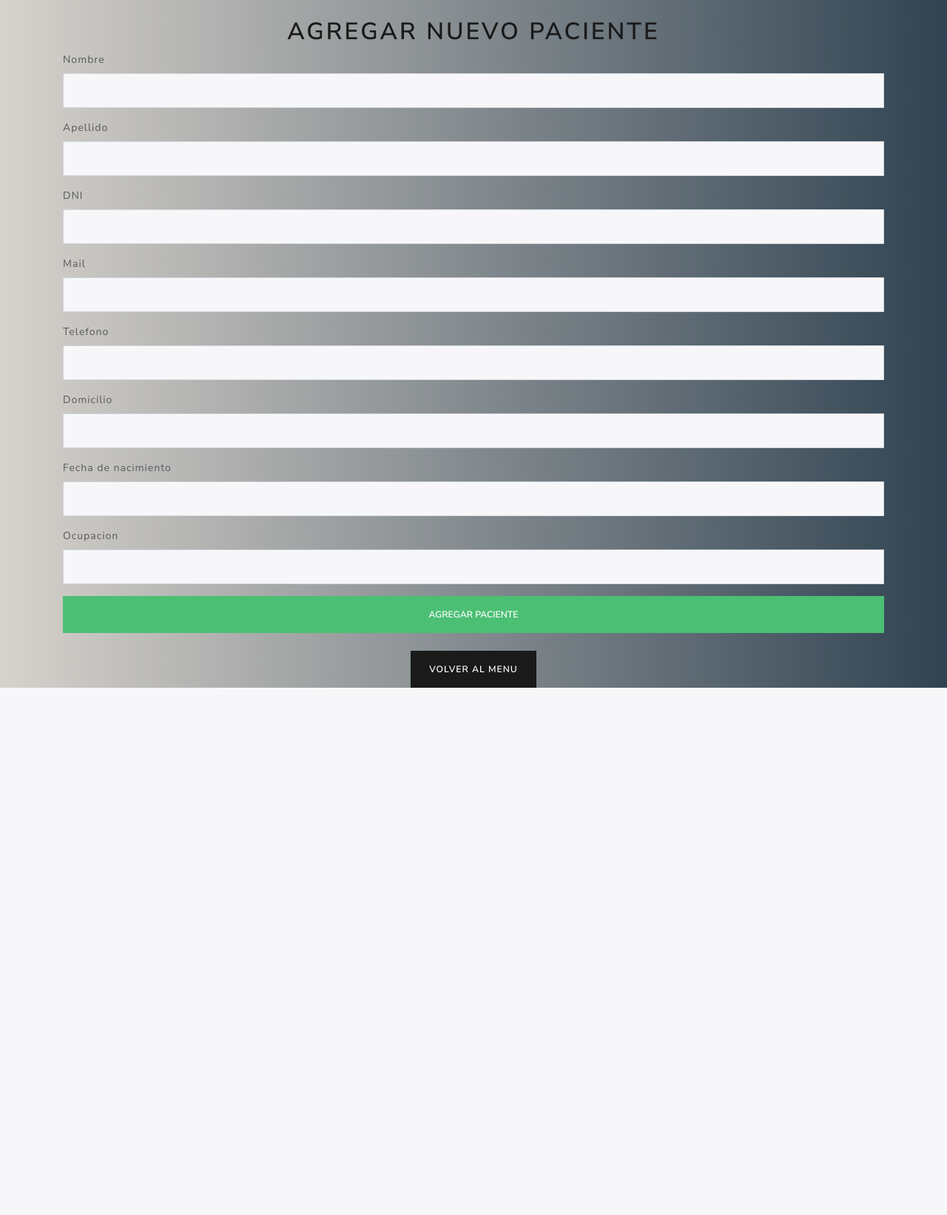
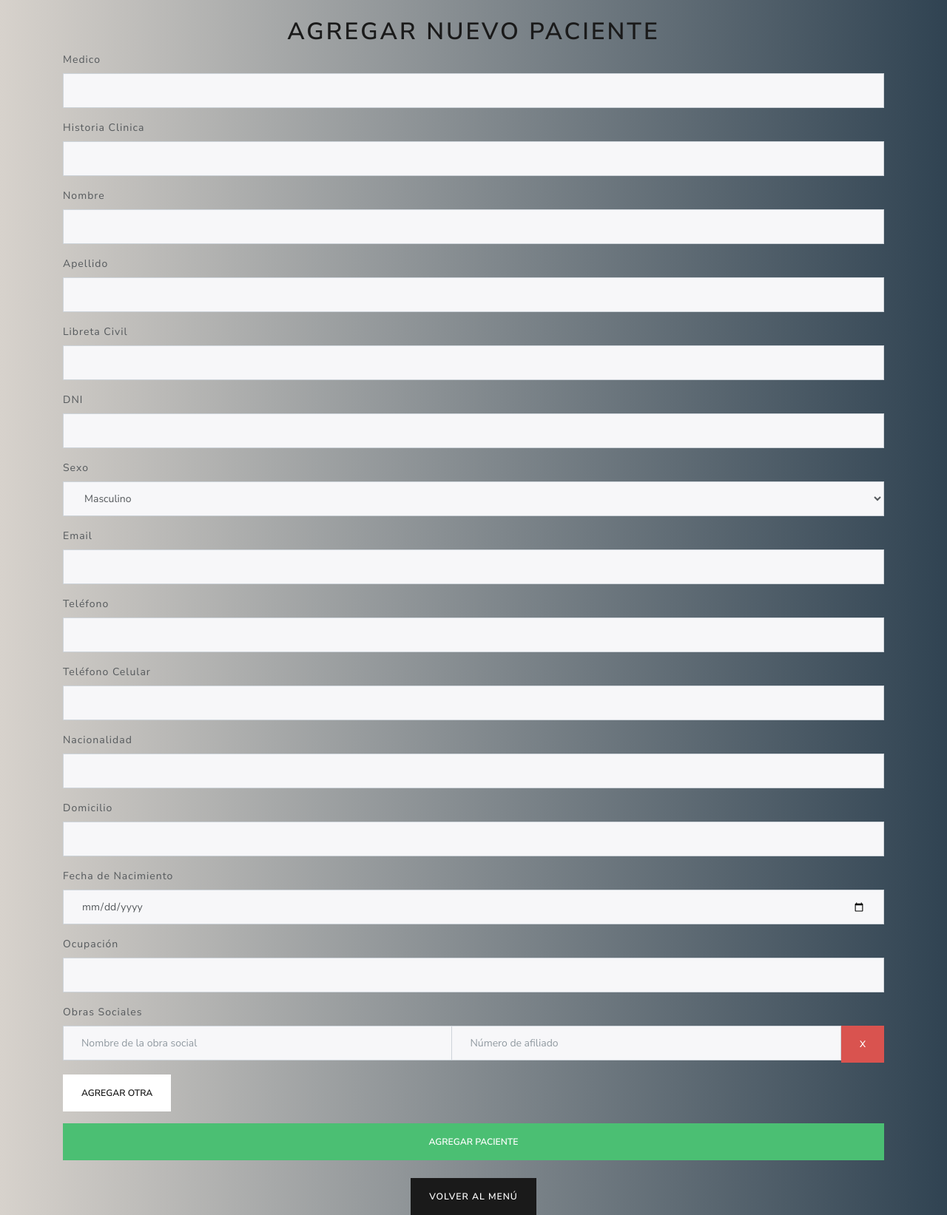
Before and after one commit to tinchosalvatore/Consultorio-medico, a Flask app: page /nuevo_paciente in a window 1280 px wide. Shown: the whole page at 74% size. Before the commit the page ends 930 px from the top, so only its background shows below. Run offline with Flask 3, Linux system fonts and the light colour scheme; some libraries are stand-ins or nearby versions.

Commit message:
Creada base de datos real e implementacion de busqueda y agregar con bugs

```diff
--- a/app.py
+++ b/app.py
@@ -16,34 +16,27 @@ class Paciente(db.Model):
     __tablename__ = 'pacientes'
 
     paciente_id = db.Column(db.Integer, primary_key=True)
+    medico = db.Column(db.String(50), nullable=True)
+    historia_clinica = db.Column(db.Integer, nullable=True)
     nombre_paciente = db.Column(db.String(50), nullable=False)
     apellido = db.Column(db.String(50), nullable=False)
-    dni = db.Column(db.Integer, nullable=False, unique=True)
+    dni = db.Column(db.Integer, nullable=True, unique=True)
+    libreta_civ = db.Column(db.Integer, nullable=True, unique=True)
+    sexo = db.Column(db.String(50), nullable=True)
     mail = db.Column(db.String(50), nullable=True)
-    telefono = db.Column(db.String(20), nullable=False)
-    domicilio = db.Column(db.String(50), nullable=False)
-    fecha_nacimiento = db.Column(db.DateTime, nullable=False)
+    telefono = db.Column(db.String(20), nullable=True)
+    telefono_celular = db.Column(db.String(20), nullable=True)
+    nacionalidad = db.Column(db.String(50), nullable=True)
+    domicilio = db.Column(db.String(50), nullable=True)
+    fecha_nacimiento = db.Column(db.DateTime, nullable=True)
     ocupacion = db.Column(db.String(50), nullable=True)
+    obra_social_1 = db.Column(db.String(50), nullable=True)
+    num_afiliado_1 = db.Column(db.Integer, nullable=True)
+    obra_social_2 = db.Column(db.String(50), nullable=True)
+    num_afiliado_2 = db.Column(db.Integer, nullable=True)
 
     # Relaciones, back_populates es para evitar inconsistencias en la base de datos, actualizando los cambios bidireccionalmente
     turnos = relationship("Turno", back_populates="paciente")
-    obras_sociales = relationship("ObraSocial", secondary="paciente_obra_social", back_populates="pacientes")
-
-class ObraSocial(db.Model):
-    __tablename__ = 'obras_sociales'
-
-    obra_social_id = db.Column(db.Integer, primary_key=True)
-    nombre_obra_social = db.Column(db.String(50), nullable=False, unique=True)
-
-    # Relaciones
-    pacientes = relationship("Paciente", secondary="paciente_obra_social", back_populates="obras_sociales")
-
-class PacienteObraSocial(db.Model):
-    __tablename__ = 'paciente_obra_social'
-
-    paciente_id = db.Column(db.Integer, db.ForeignKey('pacientes.paciente_id'), primary_key=True)
-    obra_social_id = db.Column(db.Integer, db.ForeignKey('obras_sociales.obra_social_id'), primary_key=True)
-    numero_obra_social = db.Column(db.Integer, nullable=True)
 
 class Turno(db.Model):
     __tablename__ = 'turnos'
@@ -59,9 +52,8 @@ class Turno(db.Model):
     # Esta funcion inicializa la base de datos
 def init_db():
     with app.app_context():
-        # db.create_all()
-        db.drop_all()
-
+        db.create_all()
+        # db.drop_all()
 
 #RUTAS
 
@@ -80,6 +72,7 @@ def buscar_paciente():
     pacientes = Paciente.query.filter(
             (Paciente.nombre_paciente.ilike(f"%{busqueda}%")) |
             (Paciente.apellido.ilike(f"%{busqueda}%")) |
+            (Paciente.libreta_civ.ilike(f"%{busqueda}%")) |
             (Paciente.dni.ilike(f"%{busqueda}%")) |
             (Paciente.mail.ilike(f"%{busqueda}%")) |
             (Paciente.telefono.ilike(f"%{busqueda}%")) |
@@ -90,28 +83,27 @@ def buscar_paciente():
 
     resultados = []
     for paciente in pacientes:
-    # Query para obtener las obras sociales a las que el paciente es afiliado
-
-        obras_sociales = db.session.query(
-    ObraSocial.nombre_obra_social,
-    PacienteObraSocial.numero_obra_social
-    ).join(
-        PacienteObraSocial, ObraSocial.obra_social_id == PacienteObraSocial.obra_social_id
-    ).filter(
-        PacienteObraSocial.paciente_id == paciente.paciente_id
-    ).all()
-
-
-# obtener el turno más reciente, si es que existe
-    turno = Turno.query.filter_by(paciente_id = paciente.paciente_id).order_by(Turno.fecha.desc()).first()
+            # Obtener el turno más reciente, si es que existe
+        turno = Turno.query.filter_by(paciente_id = paciente.paciente_id).order_by(Turno.fecha.desc()).first()
+        obras_sociales = []
+        if paciente.obra_social_1:
+            obras_sociales.append({'nombre': paciente.obra_social_1, 'num_afiliado': paciente.num_afiliado_1})
+        if paciente.obra_social_2:
+            obras_sociales.append({'nombre': paciente.obra_social_2, 'num_afiliado': paciente.num_afiliado_2})
 
     #Lista con los resultados de la busqueda para mostrarlos en la página
     resultado = {
+        'medico': paciente.medico,
+        'historia_clinica': paciente.historia_clinica,
         'nombre': paciente.nombre_paciente,
         'apellido': paciente.apellido,
         'dni': paciente.dni,
+        'libreta_civ': paciente.libreta_civ,
+        'sexo': paciente.sexo,
         'mail': paciente.mail,
         'telefono': paciente.telefono,
+        'telefono_celular': paciente.telefono_celular,
+        'nacionalidad': paciente.nacionalidad,
         'domicilio': paciente.domicilio,
         'fecha_nacimiento': paciente.fecha_nacimiento.strftime("%d/%m/%Y"),
         'ocupacion': paciente.ocupacion,
@@ -133,26 +125,47 @@ def nuevo_paciente():
 @app.route('/agregar_paciente', methods=['POST'])
 def agregar_paciente():
     # Obtenemos los datos del formulario
+    medico = request.form.get('medico')
+    historia_clinica = request.form.get('historia_clinica')
     nombre = request.form.get('nombre')
     apellido = request.form.get('apellido')
+    libreta_civ = request.form.get('libreta_civ')
     dni = request.form.get('dni')
+    sexo = request.form.get('sexo')
     mail = request.form.get('mail')
     telefono = request.form.get('telefono')
+    telefono_celular = request.form.get('telefono_celular')
+    nacionalidad = request.form.get('nacionalidad')
     domicilio = request.form.get('domicilio')
     fecha_nacimiento = datetime.strptime(request.form.get('fecha_nacimiento'), '%Y-%m-%d')
     ocupacion = request.form.get('ocupacion')
+    obra_social_1 = request.form.get('obras_sociales[0][nombre]')
+    num_afiliado_1 = request.form.get('obras_sociales[0][num_afiliado]')
+    obra_social_2 = request.form.get('obras_sociales[1][nombre]')
+    num_afiliado_2 = request.form.get('obras_sociales[1][num_afiliado]')
 
     # Creamos el nuevo paciente con los datos recibidos
     paciente = Paciente(
+        medico=medico,
+        historia_clinica=historia_clinica,
         nombre_paciente=nombre,
         apellido=apellido,
+        libreta_civ=libreta_civ,
         dni=dni,
+        sexo=sexo,
         mail=mail,
         telefono=telefono,
+        telefono_celular=telefono_celular,
+        nacionalidad=nacionalidad,
         domicilio=domicilio,
         fecha_nacimiento=fecha_nacimiento,
-        ocupacion=ocupacion
+        ocupacion=ocupacion,
+        obra_social_1=obra_social_1,
+        num_afiliado_1=num_afiliado_1,
+        obra_social_2=obra_social_2,
+        num_afiliado_2=num_afiliado_2
         )
+
     db.session.add(paciente)
     db.session.commit()
 
--- a/templates/nuevo_paciente.html
+++ b/templates/nuevo_paciente.html
@@ -11,64 +11,158 @@
     <div class="container mt-4">
         <h1 class="text-center">Agregar Nuevo Paciente</h1>
 
-        <!-- Muestra el mensaje si está definido -->
         {% if mensaje %}
         <div class="alert alert-success text-center">
             {{ mensaje }}
         </div>
         {% endif %}
 
-                <!-- Envia los datos a la ruta agregar_paciente -->
         <form action="/agregar_paciente" method="post">
+
+            <!-- Medico -->
+            <div class="form-group">
+                <label for="medico">Medico</label>
+                <input type="text" name="medico" id="medico" class="form-control" required>
+            </div>
+
+            <!-- Historia Clinica -->
+            <div class="form-group">
+                <label for="historia_clinica">Historia Clinica</label>
+                <input type="number" name="historia_clinica" id="historia_clinica" class="form-control" required>
+            </div>
+
             <!-- Nombre -->
             <div class="form-group">
                 <label for="nombre">Nombre</label>
                 <input type="text" name="nombre" id="nombre" class="form-control" required>
             </div>
+
             <!-- Apellido -->
             <div class="form-group">
                 <label for="apellido">Apellido</label>
                 <input type="text" name="apellido" id="apellido" class="form-control" required>
             </div>
+
+            <!-- Libreta Civil -->
+            <div class="form-group">
+                <label for="libreta_civ">Libreta Civil</label>
+                <input type="number" name="libreta_civ" id="libreta_civ" class="form-control" required>
+            </div>
+
             <!-- DNI -->
             <div class="form-group">
                 <label for="dni">DNI</label>
                 <input type="number" name="dni" id="dni" class="form-control" required>
             </div>
-                <!-- mail -->
+
+            <!-- Sexo -->
             <div class="form-group">
-                <label for="mail">Mail</label>
-                <input type="text" name="mail" id="mail" class="form-control" required>
+                <label for="sexo">Sexo</label>
+                <select name="sexo" id="sexo" class="form-control">
+                    <option value="Masculino">Masculino</option>
+                    <option value="Femenino">Femenino</option>
+                    <option value="Otro">Otro</option>
+                </select>
             </div>
-                <!-- telefono -->
+
+            <!-- Email -->
             <div class="form-group">
-                <label for="telefono">Telefono</label>
-                <input type="text" name="telefono" id="telefono" class="form-control" required>
+                <label for="mail">Email</label>
+                <input type="email" name="mail" id="mail" class="form-control">
             </div>
-                <!-- domicilio -->
+
+            <!-- Teléfono -->
+            <div class="form-group">
+                <label for="telefono">Teléfono</label>
+                <input type="text" name="telefono" id="telefono" class="form-control">
+            </div>
+
+            <!-- Teléfono celular -->
+            <div class="form-group">
+                <label for="telefono_celular">Teléfono Celular</label>
+                <input type="text" name="telefono_celular" id="telefono_celular" class="form-control">
+            </div>
+
+            <!-- Nacionalidad -->
+            <div class="form-group">
+                <label for="nacionalidad">Nacionalidad</label>
+                <input type="text" name="nacionalidad" id="nacionalidad" class="form-control">
+            </div>
+
+            <!-- Domicilio -->
             <div class="form-group">
                 <label for="domicilio">Domicilio</label>
-                <input type="text" name="domicilio" id="domicilio" class="form-control" required>
-            </div>
-                <!-- fecha nacimiento -->
-            <div class="form-group">
-                <label for="fecha_nacimiento">Fecha de nacimiento</label>
-                <input type="text" name="fecha_nacimiento" id="fecha_nacimiento" class="form-control" required>
+                <input type="text" name="domicilio" id="domicilio" class="form-control">
             </div>
 
-            <!-- ocupacion -->
+            <!-- Fecha de nacimiento -->
             <div class="form-group">
-                <label for="ocupacion">Ocupacion</label>
-                <input type="text" name="ocupacion" id="ocupacion" class="form-control" required>
+                <label for="fecha_nacimiento">Fecha de Nacimiento</label>
+                <input type="date" name="fecha_nacimiento" id="fecha_nacimiento" class="form-control">
             </div>
 
-            <button type="submit" class="btn btn-success btn-block">Agregar Paciente</button>
+            <!-- Ocupación -->
+            <div class="form-group">
+                <label for="ocupacion">Ocupación</label>
+                <input type="text" name="ocupacion" id="ocupacion" class="form-control">
+            </div>
+
+            <!-- Obras Sociales -->
+            <div class="form-group">
+                <label for="obras_sociales">Obras Sociales</label>
+                <div id="obras-sociales-container">
+                    <!-- Plantilla para múltiples obras sociales -->
+                    <div class="input-group mb-2">
+                        <input type="text" name="obras_sociales[][nombre]" class="form-control" placeholder="Nombre de la obra social">
+                        <input type="text" name="obras_sociales[][num_afiliado]" class="form-control" placeholder="Número de afiliado">
+                        <button type="button" class="btn btn-danger remove-obras-sociales">X</button>
+                    </div>
+                </div>
+                <button type="button" class="btn btn-secondary mt-2" id="add-obras-sociales">Agregar Otra</button>
+            </div>
+
+            <button type="submit" class="btn btn-success btn-block mt-3">Agregar Paciente</button>
         </form>
     </div>
 
-    <!-- Boton para volver al menu principal -->
+    <!-- Botón para volver al menú principal -->
     <div class="text-center mt-4">
-        <a href="/" class="btn btn-primary">Volver al menu</a>
+        <a href="/" class="btn btn-primary">Volver al Menú</a>
     </div>
+
+    <script>
+        // Script para agregar/remover dinámicamente campos de obras sociales
+
+        document.getElementById('add-obras-sociales').addEventListener('click', function() {
+            const container = document.getElementById('obras-sociales-container');
+            const currentFields = container.querySelectorAll('.input-group').length; // Contamos los campos existentes
+
+            // Restricción: si ya hay 2 campos, no se agrega otro
+            if (currentFields >= 2) {
+                alert("Solo puedes agregar hasta 2 obras sociales.");
+                return; // No agrega más campos si ya hay 2
+            }
+
+            const newField = document.createElement('div');
+            newField.classList.add('input-group', 'mb-2');
+            newField.innerHTML = `
+                <input type="text" name="obras_sociales[][nombre]" class="form-control" placeholder="Nombre de la obra social">
+                <input type="text" name="obras_sociales[][num_afiliado]" class="form-control" placeholder="Número de afiliado">
+                <button type="button" class="btn btn-danger remove-obras-sociales">X</button>
+            `;
+            container.appendChild(newField);
+
+            newField.querySelector('.remove-obras-sociales').addEventListener('click', function() {
+                container.removeChild(newField);
+            });
+        });
+
+        document.querySelectorAll('.remove-obras-sociales').forEach(button => {
+            button.addEventListener('click', function() {
+                button.parentElement.remove();
+            });
+        });
+    </script>
+
 </body>
 </html>
```
Also changed, not shown: templates/index.html (+51 -76 lines). Lines whose indentation alone changed are shown as unchanged.
